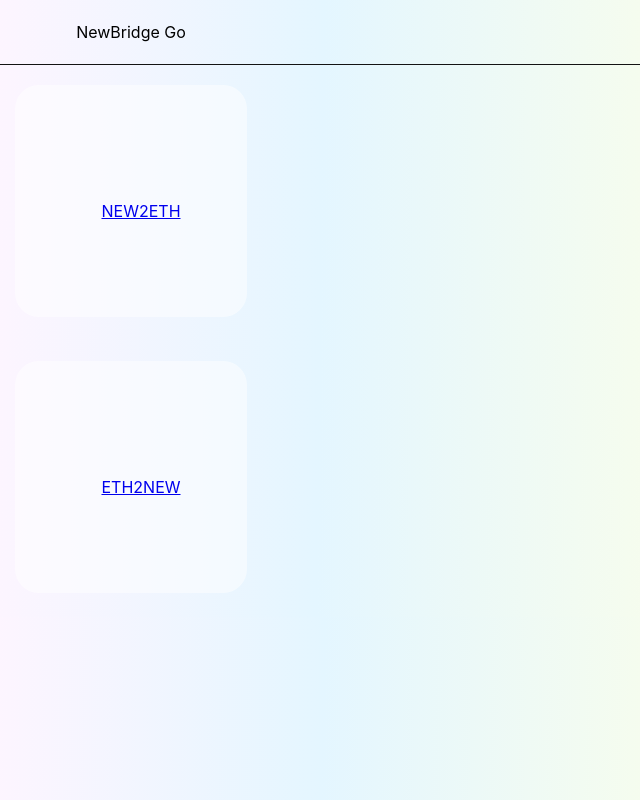
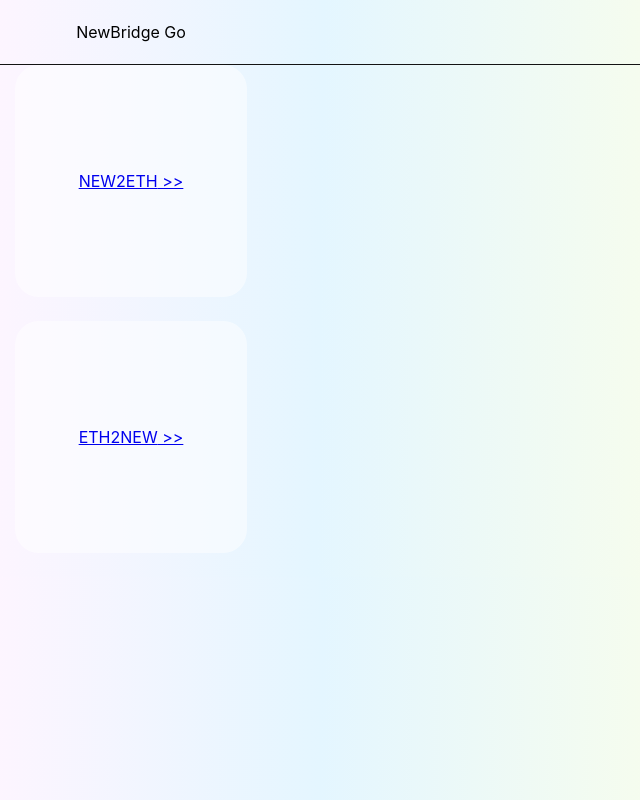
Before and after one commit to weixuefeng/react-newbridge, a React (Create React App) app: page / in a window 1280 px wide. Shown: the whole page, without its empty margins (509-1149 px from the left). Built offline with nearby package versions, Linux system fonts and the light colour scheme.

Commit message:
update page

```diff
--- a/public/index.html
+++ b/public/index.html
@@ -7,7 +7,7 @@
     <meta name="theme-color" content="#000000" />
     <meta
       name="description"
-      content="Web site created using create-react-app"
+      content="NewBridge NewSwap NewInfo Newton"
     />
     <link rel="apple-touch-icon" href="%PUBLIC_URL%/logo192.png" />
     <!--
@@ -24,7 +24,7 @@
       work correctly both with client-side routing and a non-root public URL.
       Learn how to configure a non-root public URL by running `npm run build`.
     -->
-    <title>React App</title>
+    <title>NewBridge</title>
   </head>
   <body>
     <noscript>You need to enable JavaScript to run this app.</noscript>
--- a/src/AppEth2New.js
+++ b/src/AppEth2New.js
@@ -46,7 +46,7 @@ class AppEth2New extends React.Component{
         });
       }
     }).catch((error) => {
-      console.log(error)
+      alert(error);
     }).finally(() =>{
       this.hideLoading()
     })
@@ -72,8 +72,8 @@ class AppEth2New extends React.Component{
             <p>4. 将 Ethereum 上的资产打到二维码中的收币地址</p>
             <p>5. 检查自己的以太坊钱包，查看余额</p>
             <p>6. 确认 NewChain 的接受地址为:{this.state.walletAddress}</p>
-            <input className="big-margin" placeholder="请输入 NEW 接受地址" onChange={this.handleInputChange.bind(this)}/>
-            <button className="big-margin" onClick={this.getEthReceiptAddress.bind(this)}>确认</button>
+            <input className="big-margin big-padding" placeholder="请输入 NEW 接受地址" onChange={this.handleInputChange.bind(this)}/>
+            <button className="big-margin big-padding" onClick={this.getEthReceiptAddress.bind(this)}>确认</button>
             <QRCode className="big-margin" value={this.state.ethAddress} style={{ visibility: this.state.isShowQrCode ? 'visible' : 'hidden'}}/>
             <p>请转账到: {this.state.ethAddress}</p>
           </div>
--- a/src/AppNew2Eth.js
+++ b/src/AppNew2Eth.js
@@ -35,6 +35,7 @@ class AppNew2Eth extends React.Component{
       }
     }).catch((error) => {
       console.log(error)
+      alert(error);
     }).finally(()=> {
       this.hideLoading()
     })
@@ -72,8 +73,8 @@ class AppNew2Eth extends React.Component{
             <p>3. 点击确认，获取在 NewChain 上的收币地址</p>
             <p>4. 将 NewChain 上的资产打到 NewChain 的收币地址</p>
             <p>5. 检查自己的以太坊钱包，查看余额，以太坊的接受地址为:{this.state.address}</p>
-            <input className="big-margin" placeholder="请输入ETH接受地址" onChange={this.handleInputChange.bind(this)}/>
-              <button className="big-margin" onClick={this.getNewReceiptAddress.bind(this)}>确认</button>
+            <input className="big-margin big-padding" placeholder="请输入ETH接受地址" onChange={this.handleInputChange.bind(this)}/>
+              <button className="big-margin big-padding" onClick={this.getNewReceiptAddress.bind(this)}>确认</button>
               <QRCode className="big-margin" value={this.state.newAddress} style={{ visibility: this.state.isShowQrCode ? 'visible' : 'hidden'}}/>
               <p>请转账到: {this.state.newAddress}</p>
           </div>
--- a/src/Card.js
+++ b/src/Card.js
@@ -8,17 +8,11 @@ class Card extends React.Component{
 
   render(){
     return (
-      <div className="Col center" style={{ marginTop: '20px'}}>
-        <div className="token-card text-center">
-        <a href={this.props.target}>
-        <div className="Col center center-vertical" style={{ height: '200px', width: '200px', margin: '10px'}}
-        >
-          <p>{this.props.name}</p>
-        </div>
-        </a>
-        </div>
+      <a className="Col center" href={this.props.target}>
+      <div className="token-card Col center-vertical center">
+          <p>{this.props.name} >></p>
       </div>
-
+      </a>
     )
   }
 }
```
